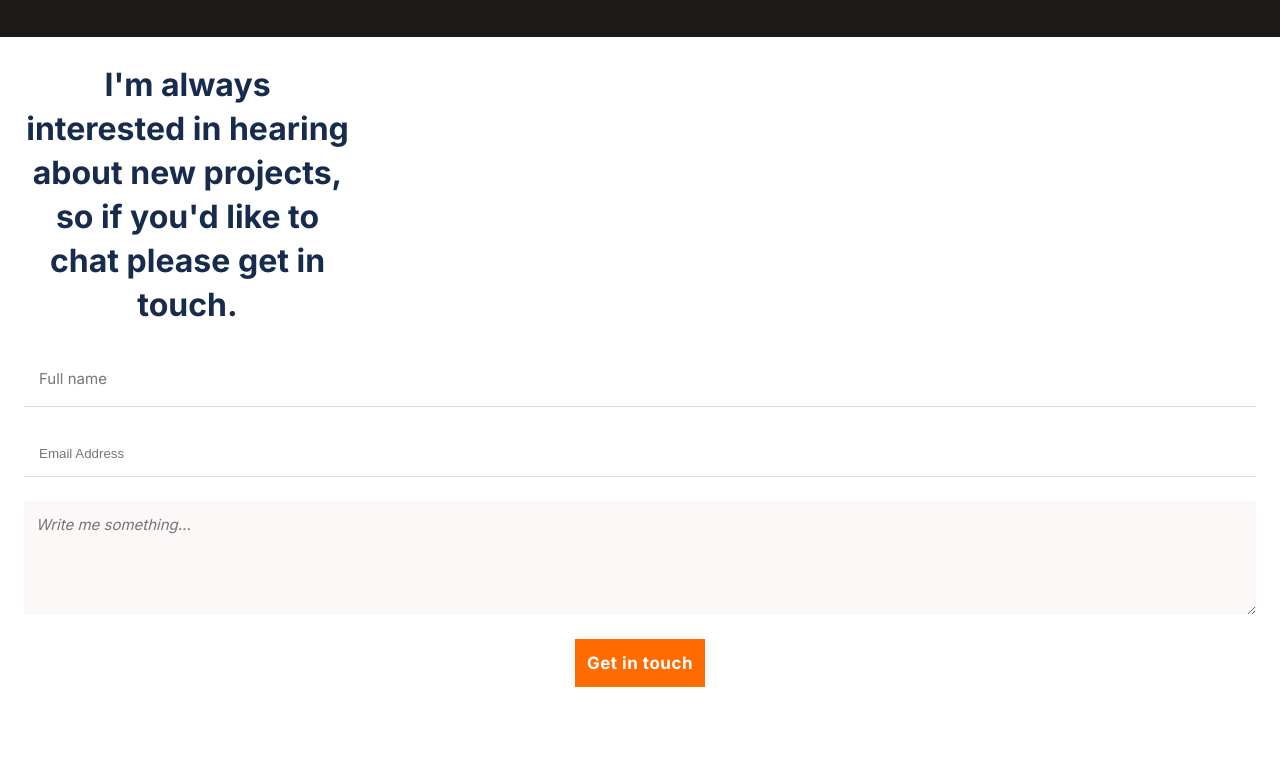
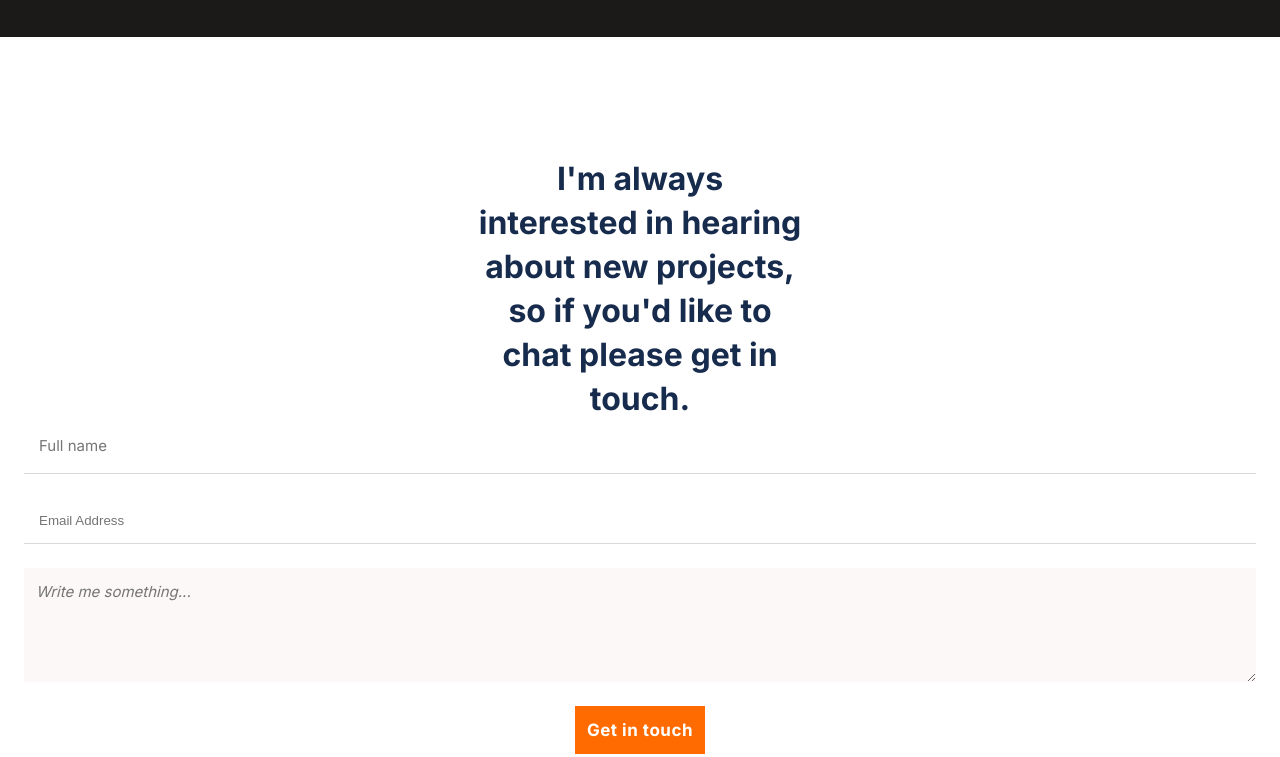
Before and after one commit to prince-rutagengwa/mobile-portfolio, a website: page index.html in a window 1280 px wide. Shown: the part 5399-6156 px from the top of the page. Drawn offline with Linux system fonts and the light colour scheme.

Commit message:
Fix section-six heading alignment

```diff
--- a/index.css
+++ b/index.css
@@ -438,7 +438,7 @@ form > button {
   letter-spacing: 0.51px;
   background: var(--theme-3-primary-1, #ff6b00);
   border: none;
-  margin: 24px auto 120px;
+  margin: 24px auto 62px;
 }
 
 .section-four > div > button {
@@ -601,7 +601,7 @@ form > button {
 }
 
 .section-six > h2 {
-  width: 327px;
+  max-width: 327px;
   height: 262px;
   color: var(--neutrals-n-800, #172b4d);
   text-align: center;
@@ -610,6 +610,7 @@ form > button {
   font-style: normal;
   font-weight: 700;
   line-height: 44px;
+  margin: 0 auto;
 }
 
 .section-five > div > h2 {
@@ -624,6 +625,7 @@ form > button {
   width: auto 375px;
   height: auto 890px;
   padding: 0 24px;
+  margin: 120px 0 58px;
 }
 
 form {
```
